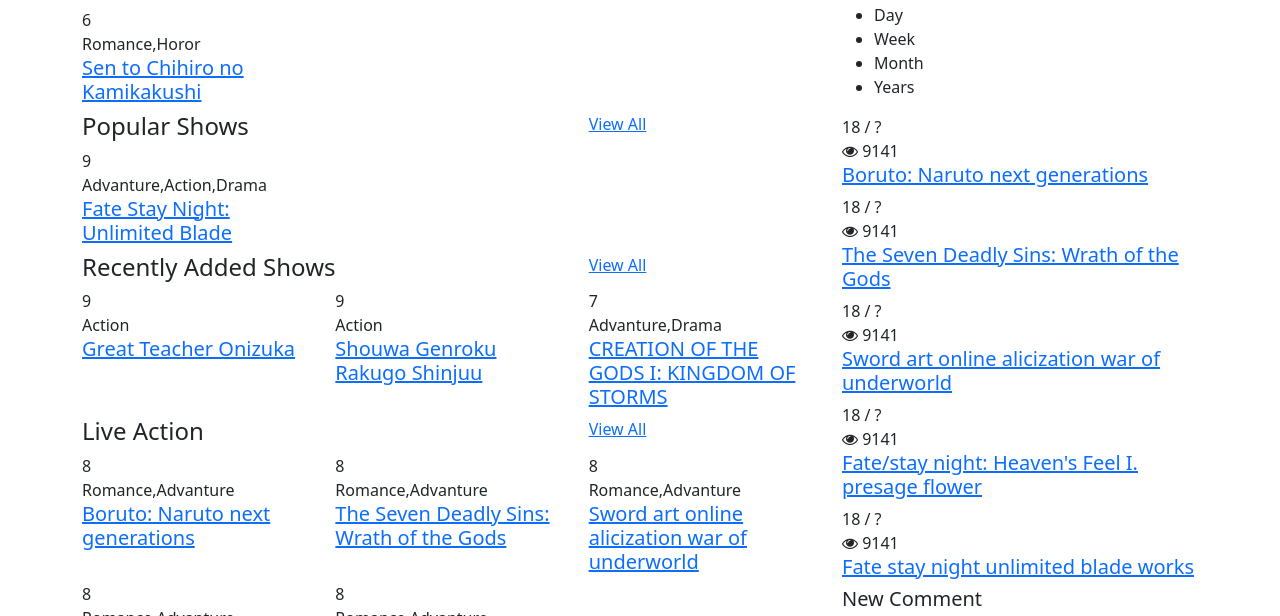
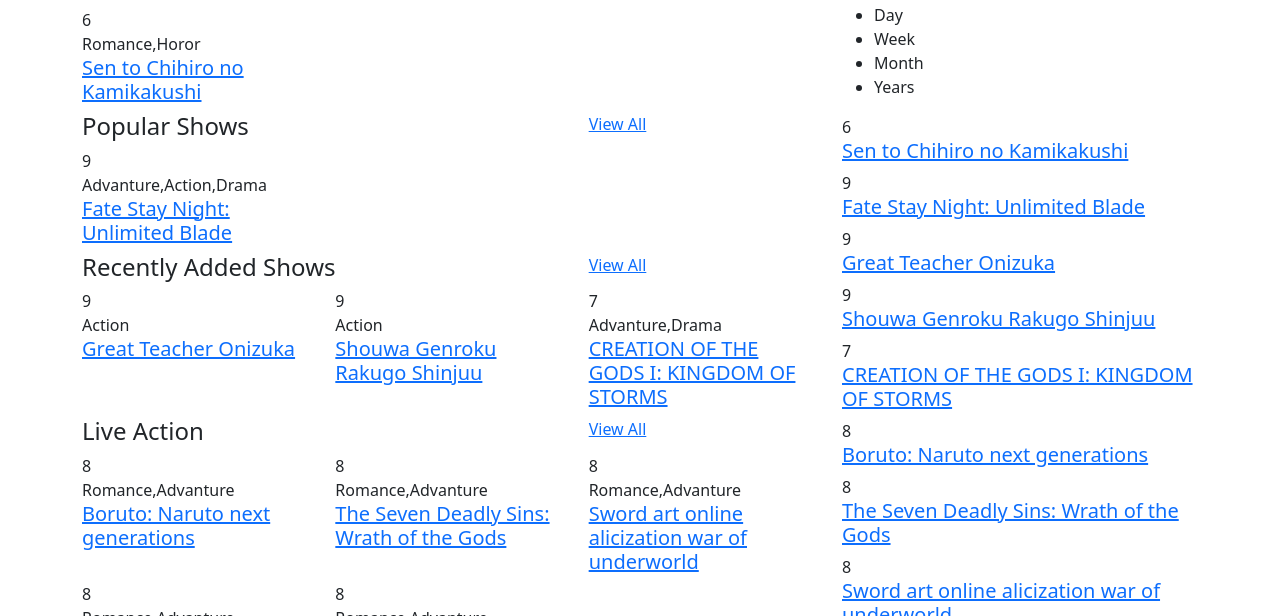
Before and after one commit to IhsanReihansyah/kelompok_e, a PHP site: page / in a window 1280 px wide. Shown: the part 329-945 px from the top of the page. Run offline with PHP 8.4, Linux system fonts and the light colour scheme; data comes from the database, SQL or seed files in the repository; some libraries are stand-ins or nearby versions.

Commit message:
rapiin tampilan

```diff
--- a/user/index.php
+++ b/user/index.php
@@ -68,7 +68,8 @@
                             </div>
                             <div class="col-lg-4 col-md-4 col-sm-4">
                                 <div class="btn__all">
-                                    <a href="kategori.php" class="primary-btn">View All <span class="arrow_right"></span></a>
+                                    <a href="kategori.php" class="primary-btn">View All <span
+                                            class="arrow_right"></span></a>
                                 </div>
                             </div>
                         </div>
@@ -88,7 +89,8 @@
                             </div>
                             <div class="col-lg-4 col-md-4 col-sm-4">
                                 <div class="btn__all">
-                                    <a href="kategori.php" class="primary-btn">View All <span class="arrow_right"></span></a>
+                                    <a href="kategori.php" class="primary-btn">View All <span
+                                            class="arrow_right"></span></a>
                                 </div>
                             </div>
                         </div>
@@ -108,7 +110,8 @@
                             </div>
                             <div class="col-lg-4 col-md-4 col-sm-4">
                                 <div class="btn__all">
-                                    <a href="kategori.php" class="primary-btn">View All <span class="arrow_right"></span></a>
+                                    <a href="kategori.php" class="primary-btn">View All <span
+                                            class="arrow_right"></span></a>
                                 </div>
                             </div>
                         </div>
@@ -128,7 +131,8 @@
                             </div>
                             <div class="col-lg-4 col-md-4 col-sm-4">
                                 <div class="btn__all">
-                                    <a href="kategori.php" class="primary-btn">View All <span class="arrow_right"></span></a>
+                                    <a href="kategori.php" class="primary-btn">View All <span
+                                            class="arrow_right"></span></a>
                                 </div>
                             </div>
                         </div>
@@ -153,93 +157,98 @@
                                 <li data-filter=".years">Years</li>
                             </ul>
                             <div class="filter__gallery">
+                                <?php
+                                $query = mysqli_query($conn, "SELECT * from film as f ORDER BY f.id ASC;");
+                                if (mysqli_num_rows($query) > 0) {
+                                    while ($data = mysqli_fetch_array($query)) {
+                                        if ($data["id_kategori"] == '1') {
+                                            ?>
                                             <div class="product__sidebar__view__item set-bg mix day years"
-                                    data-setbg="../img/sidebar/tv-1.jpg">
-                                    <div class="ep">18 / ?</div>
-                                    <div class="view"><i class="fa fa-eye"></i> 9141</div>
-                                    <h5><a href="#">Boruto: Naruto next generations</a></h5>
+                                                data-setbg="../<?php echo $data["gambar"] ?>">
+                                                <div class="ep">
+                                                    <?php echo $data["id_rating"] ?>
                                                 </div>
+                                                <h5><a href="#">
+                                                        <?php echo $data["judul_film"] ?>
+                                                    </a></h5>
+                                            </div>
+                                            <?php
+                                        }
+                                    }
+                                }
+                                $query = mysqli_query($conn, "SELECT * from film as f ORDER BY f.id ASC;");
+                                if (mysqli_num_rows($query) > 0) {
+                                    while ($data = mysqli_fetch_array($query)) {
+                                        if ($data["id_kategori"] == '2') {
+                                            ?>
                                             <div class="product__sidebar__view__item set-bg mix month week"
-                                    data-setbg="../img/sidebar/tv-2.jpg">
-                                    <div class="ep">18 / ?</div>
-                                    <div class="view"><i class="fa fa-eye"></i> 9141</div>
-                                    <h5><a href="#">The Seven Deadly Sins: Wrath of the Gods</a></h5>
+                                                data-setbg="../<?php echo $data["gambar"] ?>">
+                                                <div class="ep">
+                                                    <?php echo $data["id_rating"] ?>
                                                 </div>
+                                                <h5><a href="#">
+                                                        <?php echo $data["judul_film"] ?>
+                                                    </a></h5>
+                                            </div>
+                                            <?php
+                                        }
+                                    }
+                                }
+                                $query = mysqli_query($conn, "SELECT * from film as f ORDER BY f.id ASC;");
+                                if (mysqli_num_rows($query) > 0) {
+                                    while ($data = mysqli_fetch_array($query)) {
+                                        if ($data["id_kategori"] == '3') {
+                                            ?>
                                             <div class="product__sidebar__view__item set-bg mix week years"
-                                    data-setbg="img/sidebar/tv-3.jpg">
-                                    <div class="ep">18 / ?</div>
-                                    <div class="view"><i class="fa fa-eye"></i> 9141</div>
-                                    <h5><a href="#">Sword art online alicization war of underworld</a></h5>
+                                                data-setbg="../<?php echo $data["gambar"] ?>">
+                                                <div class="ep">
+                                                    <?php echo $data["id_rating"] ?>
                                                 </div>
+                                                <h5><a href="#">
+                                                        <?php echo $data["judul_film"] ?>
+                                                    </a></h5>
+                                            </div>
+                                            <?php
+                                        }
+                                    }
+                                }
+                                $query = mysqli_query($conn, "SELECT * from film as f ORDER BY f.id ASC;");
+                                if (mysqli_num_rows($query) > 0) {
+                                    while ($data = mysqli_fetch_array($query)) {
+                                        if ($data["id_kategori"] == '4') {
+                                            ?>
                                             <div class="product__sidebar__view__item set-bg mix years month"
-                                    data-setbg="img/sidebar/tv-4.jpg">
-                                    <div class="ep">18 / ?</div>
-                                    <div class="view"><i class="fa fa-eye"></i> 9141</div>
-                                    <h5><a href="#">Fate/stay night: Heaven's Feel I. presage flower</a></h5>
+                                                data-setbg="../<?php echo $data["gambar"] ?>">
+                                                <div class="ep">
+                                                    <?php echo $data["id_rating"] ?>
                                                 </div>
+                                                <h5><a href="#">
+                                                        <?php echo $data["judul_film"] ?>
+                                                    </a></h5>
+                                            </div>
+                                            <?php
+                                        }
+                                    }
+                                }
+                                $query = mysqli_query($conn, "SELECT * from film as f ORDER BY f.id ASC;");
+                                if (mysqli_num_rows($query) > 0) {
+                                    while ($data = mysqli_fetch_array($query)) {
+                                        if ($data["id_kategori"] == '5') {
+                                            ?>
                                             <div class="product__sidebar__view__item set-bg mix day"
-                                    data-setbg="img/sidebar/tv-5.jpg">
-                                    <div class="ep">18 / ?</div>
-                                    <div class="view"><i class="fa fa-eye"></i> 9141</div>
-                                    <h5><a href="#">Fate stay night unlimited blade works</a></h5>
+                                                data-setbg="../<?php echo $data["gambar"] ?>">
+                                                <div class="ep">
+                                                    <?php echo $data["id_rating"] ?>
                                                 </div>
+                                                <h5><a href="#">
+                                                        <?php echo $data["judul_film"] ?>
+                                                    </a></h5>
                                             </div>
-                        </div>
-                        <div class="product__sidebar__comment">
-                            <div class="section-title">
-                                <h5>New Comment</h5>
-                            </div>
-                            <div class="product__sidebar__comment__item">
-                                <div class="product__sidebar__comment__item__pic">
-                                    <img src="../img/sidebar/comment-1.jpg" alt="">
-                                </div>
-                                <div class="product__sidebar__comment__item__text">
-                                    <ul>
-                                        <li>Active</li>
-                                        <li>Movie</li>
-                                    </ul>
-                                    <h5><a href="#">The Seven Deadly Sins: Wrath of the Gods</a></h5>
-                                    <span><i class="fa fa-eye"></i> 19.141 Viewes</span>
-                                </div>
-                            </div>
-                            <div class="product__sidebar__comment__item">
-                                <div class="product__sidebar__comment__item__pic">
-                                    <img src="../img/sidebar/comment-2.jpg" alt="">
-                                </div>
-                                <div class="product__sidebar__comment__item__text">
-                                    <ul>
-                                        <li>Active</li>
-                                        <li>Movie</li>
-                                    </ul>
-                                    <h5><a href="#">Shirogane Tamashii hen Kouhan sen</a></h5>
-                                    <span><i class="fa fa-eye"></i> 19.141 Viewes</span>
-                                </div>
-                            </div>
-                            <div class="product__sidebar__comment__item">
-                                <div class="product__sidebar__comment__item__pic">
-                                    <img src="../img/sidebar/comment-3.jpg" alt="">
-                                </div>
-                                <div class="product__sidebar__comment__item__text">
-                                    <ul>
-                                        <li>Active</li>
-                                        <li>Movie</li>
-                                    </ul>
-                                    <h5><a href="#">Kizumonogatari III: Reiket su-hen</a></h5>
-                                    <span><i class="fa fa-eye"></i> 19.141 Viewes</span>
-                                </div>
-                            </div>
-                            <div class="product__sidebar__comment__item">
-                                <div class="product__sidebar__comment__item__pic">
-                                    <img src="../img/sidebar/comment-4.jpg" alt="">
-                                </div>
-                                <div class="product__sidebar__comment__item__text">
-                                    <ul>
-                                        <li>Active</li>
-                                        <li>Movie</li>
-                                    </ul>
-                                    <h5><a href="#">Monogatari Series: Second Season</a></h5>
-                                    <span><i class="fa fa-eye"></i> 19.141 Viewes</span>
-                                </div>
+                                            <?php
+                                        }
+                                    }
+                                }
+                                ?>
                             </div>
                         </div>
                     </div>
```
Also changed, not shown: user/kategori.php (+6 -60 lines). Lines whose indentation alone changed are shown as unchanged.
